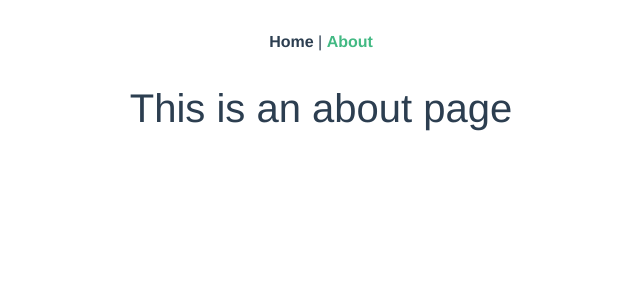
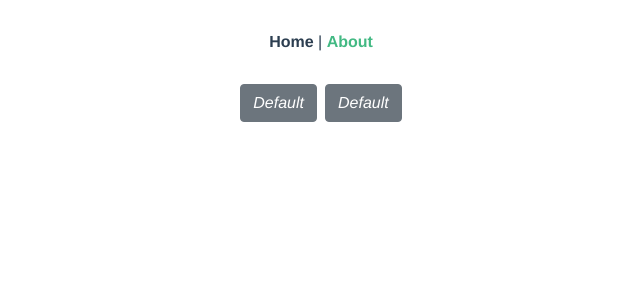
Before and after one commit to dilsonjoan16/button-challenge, a Vue app: page /about in a window 1280 px wide. Shown: the top 300 px of the page, without its empty margins (319-959 px from the left). Built offline with nearby package versions, Linux system fonts and the light colour scheme.

Commit message:
correciones

```diff
--- /dev/null
+++ b/src/components/ButtonsChallenges.vue
@@ -0,0 +1,32 @@
+<template>
+    <div class="ButtonChallenges">
+        <div class="container">
+            <button v-for="(button, key) in buttons" :key="key" :class="buttons.boton">
+                <i>Default</i>
+            </button>
+        </div>
+    </div>
+</template>
+<script>
+export default {
+    name: 'ButtonsChallenges',
+    data(){
+        return{
+            buttons: {
+                boton: [
+                    'btn btn-secondary mx-1'
+
+                ],
+                boton2: [
+                    'btn btn-primary mx-1'
+                ]
+            },
+            buttons2: [],
+            buttons3: []
+        }
+    }
+}
+</script>
+<style scoped>
+
+</style>
--- a/src/views/About.vue
+++ b/src/views/About.vue
@@ -1,5 +1,17 @@
 <template>
   <div class="about">
-    <h1>This is an about page</h1>
+    <ButtonsChallenges/>
   </div>
 </template>
+<script>
+import ButtonsChallenges from '@/components/ButtonsChallenges.vue'
+export default {
+  name: 'About',
+  components: {
+     ButtonsChallenges
+  }
+}
+</script>
+<style scoped>
+
+</style>
```
